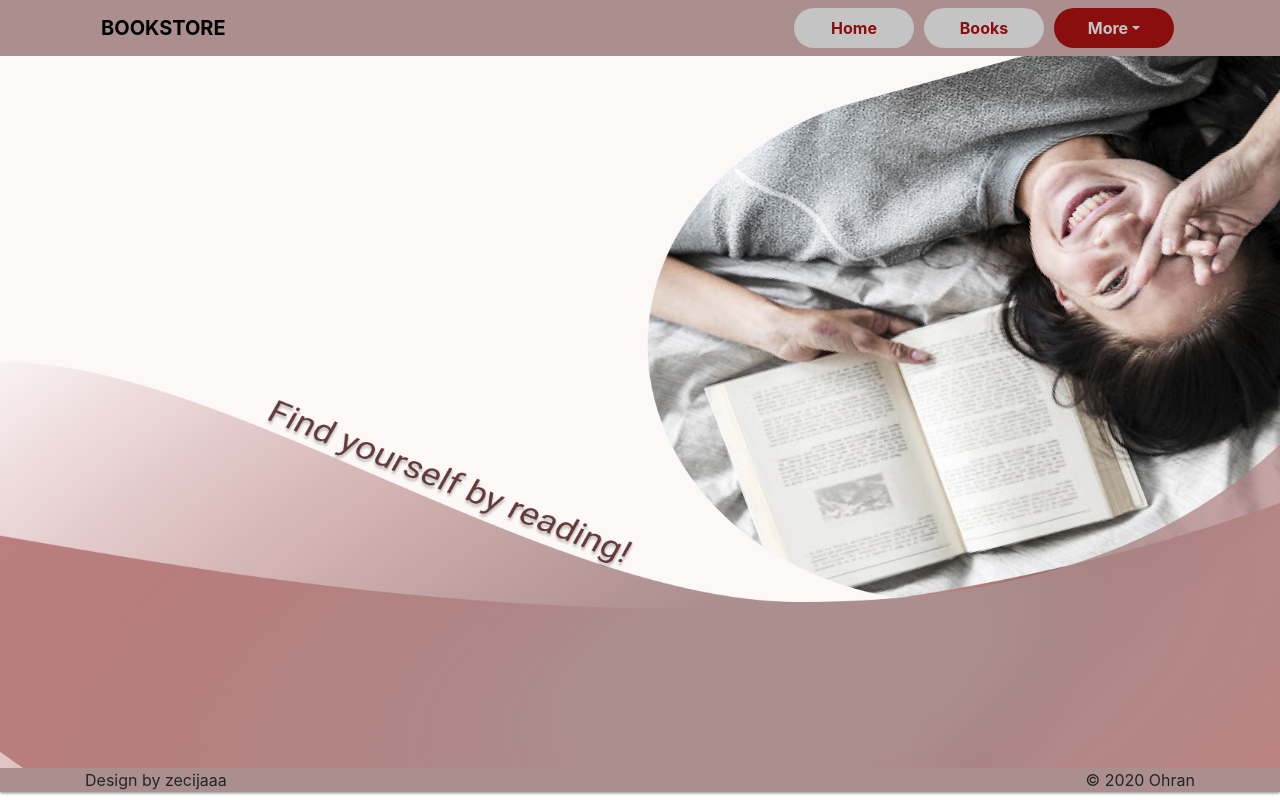
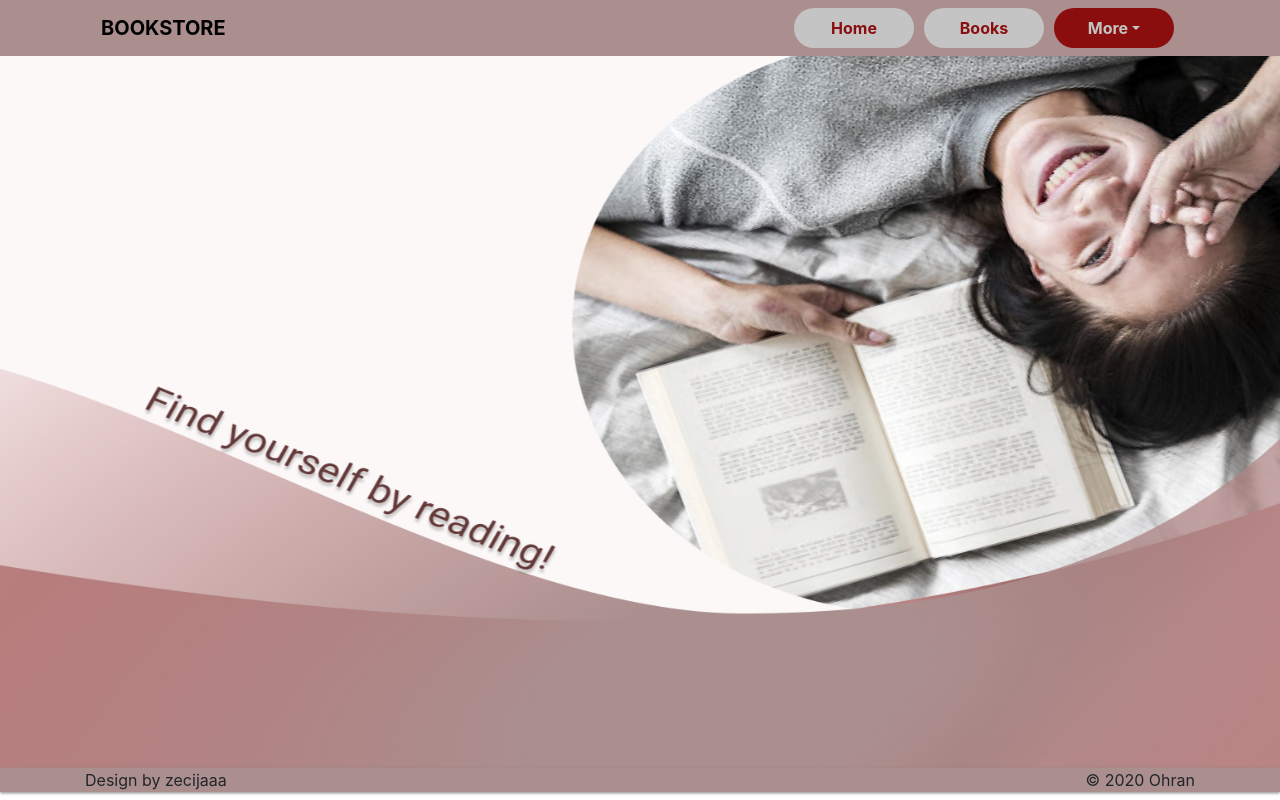
Before and after one commit to Faruk-Ohran/BookShop, a React (Create React App) app in the folder client/: page / in a window 1280 px wide. Built offline with nearby package versions, Linux system fonts and the light colour scheme.

Commit message:
home page changed

```diff
--- a/client/src/styles/index.css
+++ b/client/src/styles/index.css
@@ -144,10 +144,12 @@
 .home-page {
   width: 100%;
   height: 89vh;
-  position: -webkit-sticky;
+  /*
   position: sticky;
   background-image: url("../assets/Background1.png");
   background-repeat: no-repeat;
+  background-size: cover;*/
+  background: url("../assets/Background1.png") no-repeat center center fixed;
   background-size: cover;
 }
 
--- a/client/src/styles/index.scss
+++ b/client/src/styles/index.scss
@@ -121,9 +121,15 @@
 .home-page {
   width: 100%;
   height: 89vh;
+  /*
   position: sticky;
   background-image: url("../assets/Background1.png");
   background-repeat: no-repeat;
+  background-size: cover;*/
+  background: url("../assets/Background1.png") no-repeat center center fixed;
+  -webkit-background-size: cover;
+  -moz-background-size: cover;
+  -o-background-size: cover;
   background-size: cover;
 }
 
```
Also changed, not shown: 1 other file (tests, documents, lock files or other folders).
